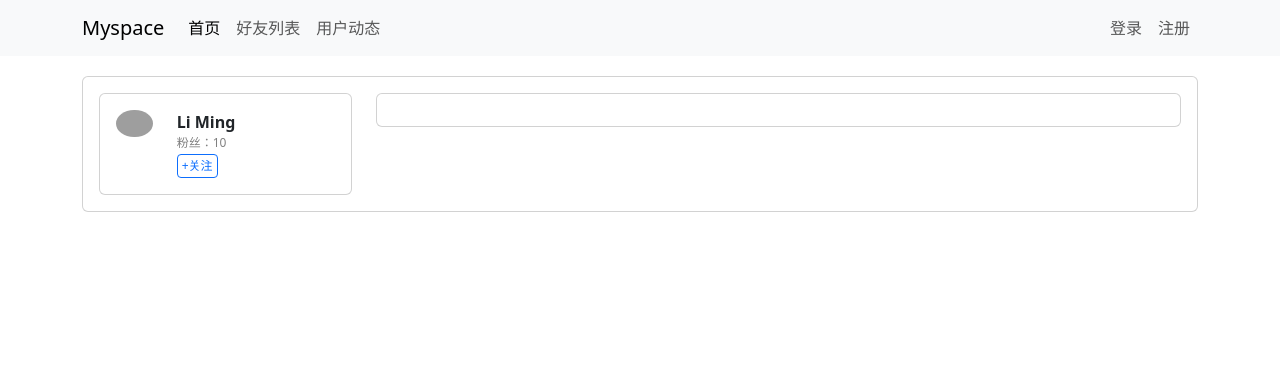
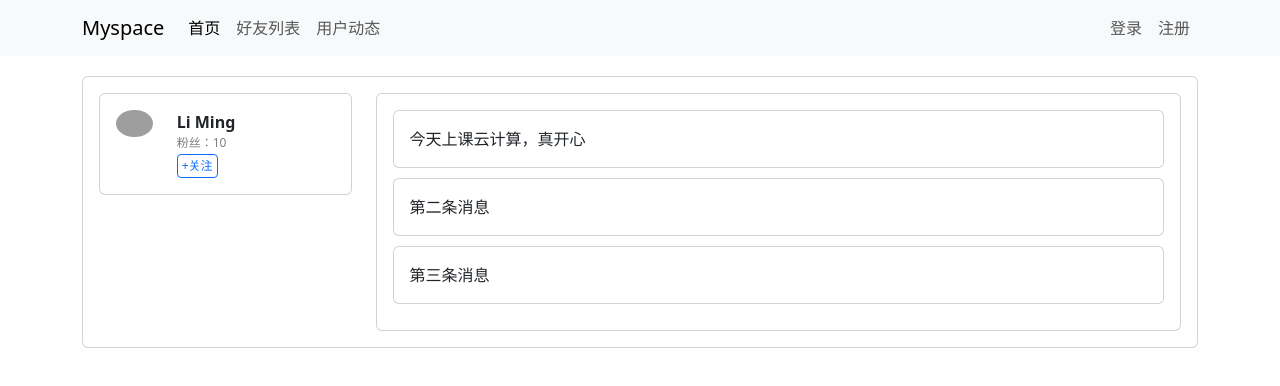
Before and after one commit to murreletfeather/vue3, a Vue app: page /userProfile in a window 1280 px wide. Shown: the top 386 px of the page. Built offline with nearby package versions, Linux system fonts and the light colour scheme; grey boxes are pictures that could not be loaded.

Commit message:
UserProfilePosts

```diff
--- a/src/components/UserProfilePosts.vue
+++ b/src/components/UserProfilePosts.vue
@@ -1,13 +1,31 @@
 <template>
     <div class="card">
         <div class="card-body">
-
+            <div v-for="post in posts.posts" :key="post.id">
+                <div class="card single-post">
+                    <div class="card-body">
+                        {{ post.content }}
+                    </div>
+                </div>
+            </div>
         </div>
     </div>
 </template>
 
 <script>
-
+export default {
+    name: "UserProfilePosts",
+    props : {
+        posts: {
+            type: Object,
+            required: true,
+        },
+    }
+}
 </script>
 
-<style scoped></style>
+<style scoped>
+.single-post {
+    margin-bottom: 10px;
+}
+</style>
--- a/src/views/UserProfileView.vue
+++ b/src/views/UserProfileView.vue
@@ -5,7 +5,7 @@
           <UserProfileInfo @follow="follow" @unfollow="unfollow" v-bind:user="user"/>
         </div>
         <div class="col-9">
-          <UserProfilePosts />
+          <UserProfilePosts :posts="posts" />
 
 
         </div>
@@ -38,6 +38,26 @@
         is_followed: false,
       });
 
+      const posts = reactive({
+        count:3,
+        posts: [
+          {
+            id: 1,
+            userId: 1,
+            content: "今天上课云计算，真开心",
+          },
+          {
+            id: 2,
+            userId: 1,
+            content: "第二条消息",
+          },{
+            id: 3,
+            userId: 1,
+            content: "第三条消息",
+          },
+        ]
+      })
+
       const follow = () =>{
         if (user.is_followed) return;
         user.is_followed = true;
@@ -54,6 +74,7 @@
         user,
         follow,
         unfollow,
+        posts,
       }
 
     }
```
